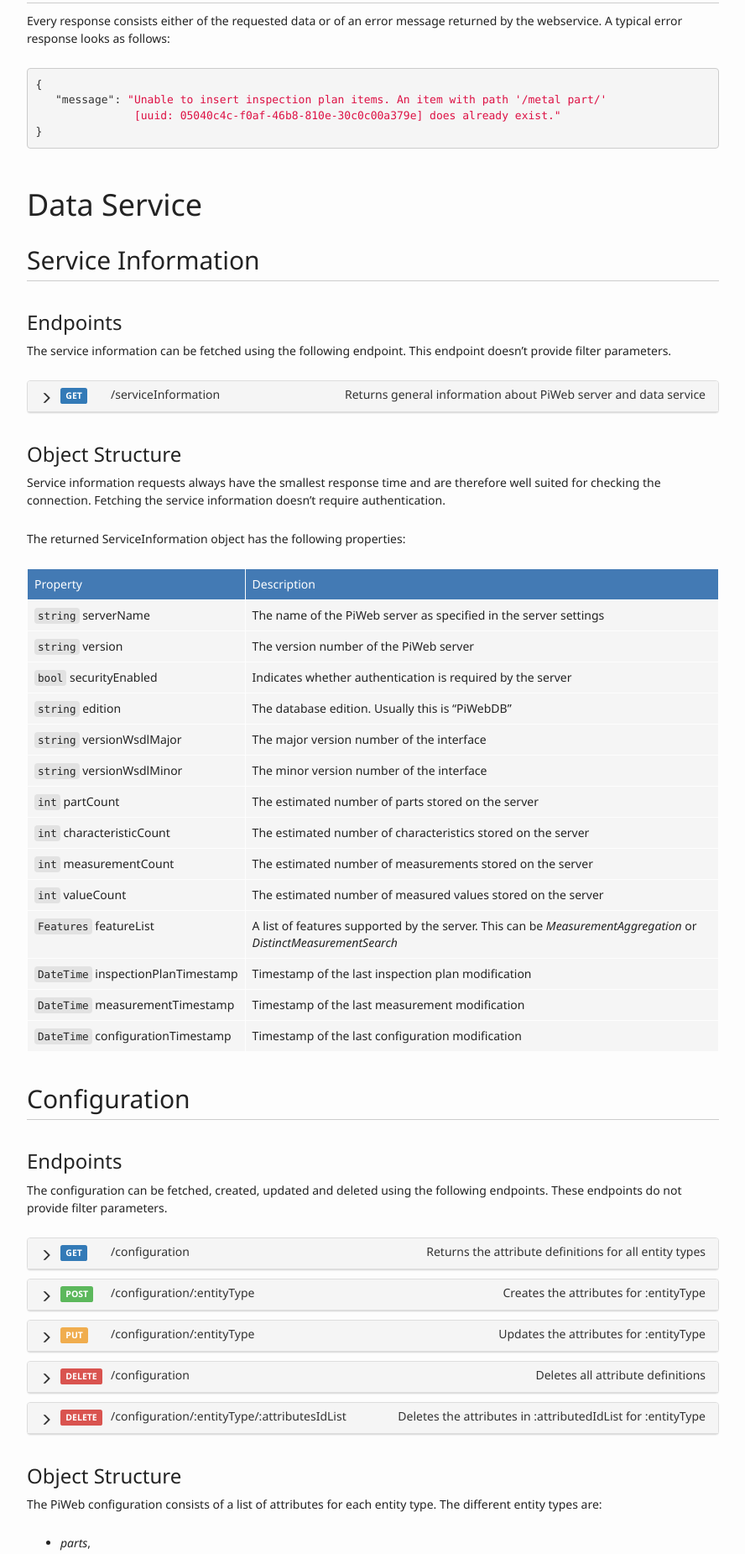
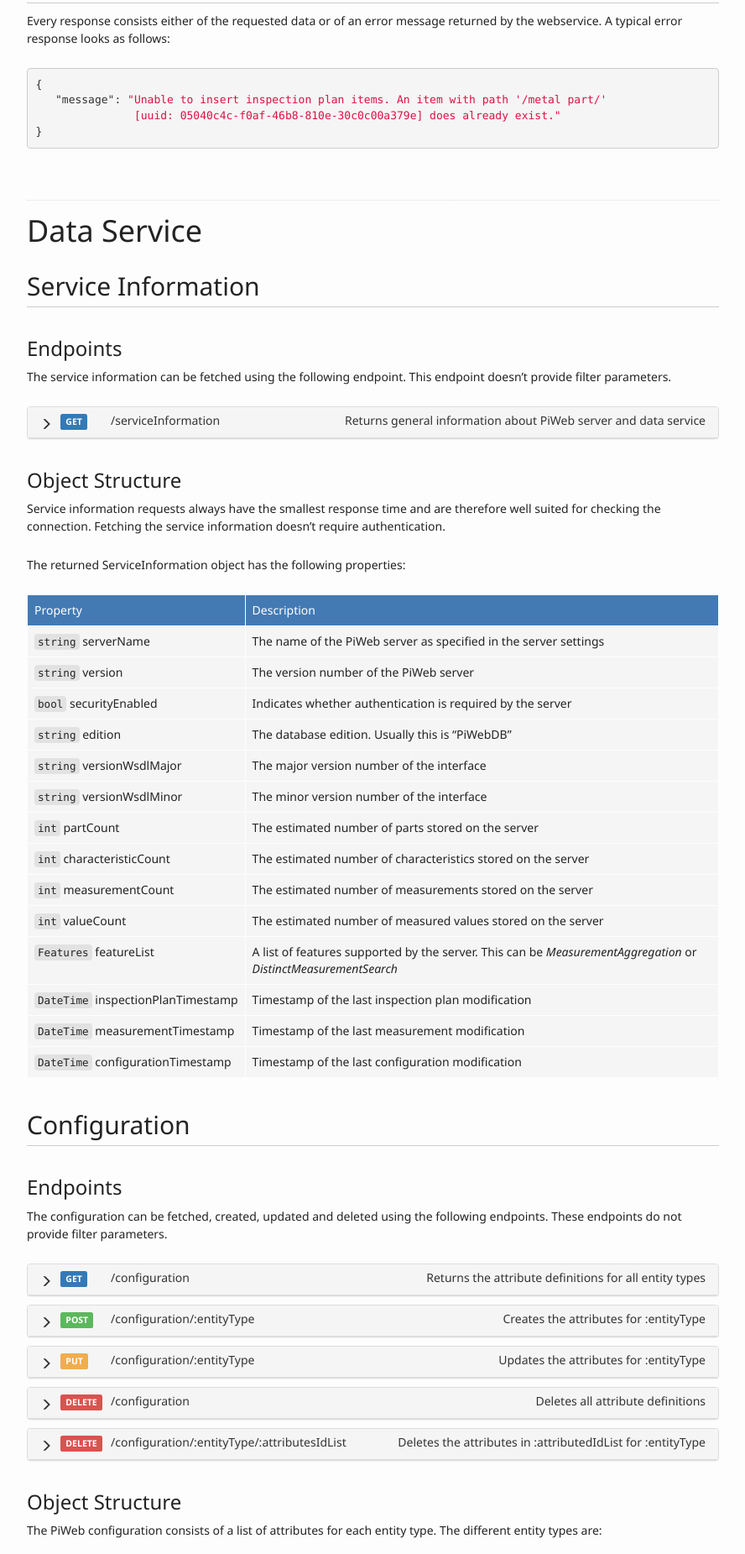
Before and after one commit to ZEISS-PiWeb/PiWeb-Api, a Jekyll site: the page built from _pages/01-restapi.md, in a window 1280 px wide. Shown: the part 1748-3599 px from the top of the page at 84% size, without its empty margins (338-1226 px from the left). Built offline with Jekyll 4.4.1, drawn with Linux system fonts in a browser that asks for light colours.

Commit message:
Update custom-styles.css

```diff
--- a/stylesheets/custom-styles.css
+++ b/stylesheets/custom-styles.css
@@ -19,8 +19,10 @@
   	line-height: inherit;
 }
 
-h1+p{
+p~h1{
 	margin-top:30px;
+	padding-top:25px;
+	border-top: 1px dotted #ddd;
 }
 
 h2{
@@ -52,6 +54,10 @@
 
 p{
 	margin: 0 0 25px;
+}
+
+h1+p{
+	margin-top:30px;
 }
 
 fieldset{
```
